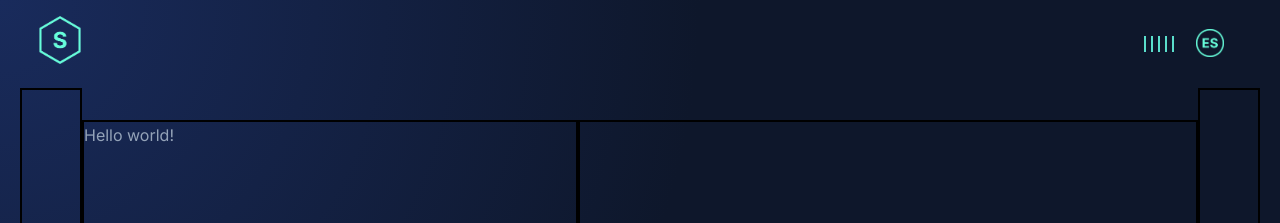
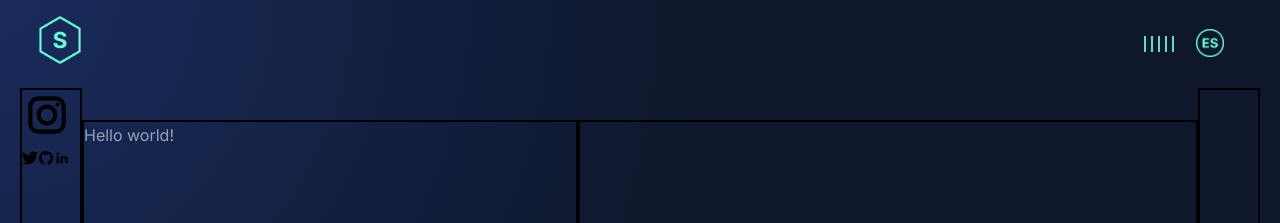
Before and after one commit to SantiagoPBustos/website-santiagobustos, a Next.js app: page /en in a window 1280 px wide. Shown: the top 223 px of the page. Built offline with nearby package versions, Linux system fonts and the light colour scheme.

Commit message:
configure social links

```diff
--- a/src/app/[locale]/page.tsx
+++ b/src/app/[locale]/page.tsx
@@ -5,6 +5,7 @@ import Preferences from "@/componentsUI/Preferences/Preferences";
 import Logo from "@/subComponentsUI/Logo/Logo";
 import PersonalInfo from "@/componentsUI/PersonalInfo/PersonalInfo";
 import { useTranslations } from "next-intl";
+import SocialLinks from "@/componentsUI/SocialLinks/SocialLinks";
 
 export default function Home() {
   const [coordinates, setCoordinates] = useState({ x: 0, y: 0 });
@@ -31,7 +32,9 @@ export default function Home() {
         <Preferences />
       </header>
       <main className="page-wrapper">
-        <section className="side-wrapper"></section>
+        <section className="side-wrapper">
+          <SocialLinks />
+        </section>
         <section className="sticky-wrapper">
           <PersonalInfo title={t("title")} />
         </section>
--- /dev/null
+++ b/src/componentsUI/SocialLinks/SocialLinks.tsx
@@ -0,0 +1,20 @@
+"use client";
+
+import {
+  GithubIcon,
+  InstagramIcon,
+  LinkedInIcon,
+  TwitterIcon,
+} from "@/subComponentsUI/Icons/Icons";
+import styles from "./styles.module.css";
+
+export default function SocialLinks() {
+  return (
+    <div className={`${styles.preferences}`}>
+      <InstagramIcon />
+      <TwitterIcon />
+      <GithubIcon />
+      <LinkedInIcon />
+    </div>
+  );
+}
--- a/src/subComponentsUI/Icons/Icons.tsx
+++ b/src/subComponentsUI/Icons/Icons.tsx
@@ -1,5 +1,76 @@
 "use client";
 
 import * as React from "react";
-import Image from "next/image";
 import styles from "./style.module.css";
+
+export const InstagramIcon = ({ className, ...rest }: any) => (
+  <svg
+    xmlns="http://www.w3.org/2000/svg"
+    viewBox="0 0 24 24"
+    width="50px"
+    height="50px"
+    {...rest}
+    className={`${className}`}
+  >
+    <path
+      fill="currentColor"
+      d="M 8 3 C 5.243 3 3 5.243 3 8 L 3 16 C 3 18.757 5.243 21 8 21 L 16 21 C 18.757 21 21 18.757 21 16 L 21 8 C 21 5.243 18.757 3 16 3 L 8 3 z M 8 5 L 16 5 C 17.654 5 19 6.346 19 8 L 19 16 C 19 17.654 17.654 19 16 19 L 8 19 C 6.346 19 5 17.654 5 16 L 5 8 C 5 6.346 6.346 5 8 5 z M 17 6 A 1 1 0 0 0 16 7 A 1 1 0 0 0 17 8 A 1 1 0 0 0 18 7 A 1 1 0 0 0 17 6 z M 12 7 C 9.243 7 7 9.243 7 12 C 7 14.757 9.243 17 12 17 C 14.757 17 17 14.757 17 12 C 17 9.243 14.757 7 12 7 z M 12 9 C 13.654 9 15 10.346 15 12 C 15 13.654 13.654 15 12 15 C 10.346 15 9 13.654 9 12 C 9 10.346 10.346 9 12 9 z"
+    />
+  </svg>
+);
+
+export const LinkedInIcon = ({ className, ...rest }: any) => (
+  <svg
+    xmlns="http://www.w3.org/2000/svg"
+    width="1em"
+    height="1em"
+    viewBox="0 0 256 256"
+    {...rest}
+    className={`${className}`}
+  >
+    <path fill="none" d="M0 0h256v256H0z" />
+    <g fill="none">
+      <rect width={256} height={256} fill="none" rx={60} />
+      <rect width={256} height={256} fill="none" rx={60} />
+      <path
+        fill="currentColor"
+        d="M184.715 217.685h29.27a4 4 0 0 0 4-3.999l.015-61.842c0-32.323-6.965-57.168-44.738-57.168-14.359-.534-27.9 6.868-35.207 19.228a.32.32 0 0 1-.595-.161V101.66a4 4 0 0 0-4-4h-27.777a4 4 0 0 0-4 4v112.02a4 4 0 0 0 4 4h29.268a4 4 0 0 0 4-4v-55.373c0-15.657 2.97-30.82 22.381-30.82 19.135 0 19.383 17.916 19.383 31.834v54.364a4 4 0 0 0 4 4ZM38 59.627c0 11.865 9.767 21.627 21.632 21.627 11.862-.001 21.623-9.769 21.623-21.631C81.253 47.761 71.491 38 59.628 38 47.762 38 38 47.763 38 59.627Zm6.959 158.058h29.307a4 4 0 0 0 4-4V101.66a4 4 0 0 0-4-4H44.959a4 4 0 0 0-4 4v112.025a4 4 0 0 0 4 4Z"
+      />
+    </g>
+  </svg>
+);
+
+export const TwitterIcon = ({ className, ...rest }: any) => {
+  return (
+    <svg
+      xmlns="http://www.w3.org/2000/svg"
+      width="1em"
+      height="1em"
+      viewBox="0 0 512 512"
+      {...rest}
+      className={`${className}`}
+    >
+      <path
+        fill="currentColor"
+        d="M459.37 151.716c.325 4.548.325 9.097.325 13.645 0 138.72-105.583 298.558-298.558 298.558-59.452 0-114.68-17.219-161.137-47.106 8.447.974 16.568 1.299 25.34 1.299 49.055 0 94.213-16.568 130.274-44.832-46.132-.975-84.792-31.188-98.112-72.772 6.498.974 12.995 1.624 19.818 1.624 9.421 0 18.843-1.3 27.614-3.573-48.081-9.747-84.143-51.98-84.143-102.985v-1.299c13.969 7.797 30.214 12.67 47.431 13.319-28.264-18.843-46.781-51.005-46.781-87.391 0-19.492 5.197-37.36 14.294-52.954 51.655 63.675 129.3 105.258 216.365 109.807-1.624-7.797-2.599-15.918-2.599-24.04 0-57.828 46.782-104.934 104.934-104.934 30.213 0 57.502 12.67 76.67 33.137 23.715-4.548 46.456-13.32 66.599-25.34-7.798 24.366-24.366 44.833-46.132 57.827 21.117-2.273 41.584-8.122 60.426-16.243-14.292 20.791-32.161 39.308-52.628 54.253z"
+      />
+    </svg>
+  );
+};
+
+export const GithubIcon = ({ className, ...rest }: any) => (
+  <svg
+    xmlns="http://www.w3.org/2000/svg"
+    width="1em"
+    height="1em"
+    viewBox="0 0 512 512"
+    {...rest}
+    className={`${className}`}
+  >
+    <path fill="none" d="M0 0h512v512H0z" />
+    <path
+      fill="currentColor"
+      d="M256 32C132.3 32 32 134.9 32 261.7c0 101.5 64.2 187.5 153.2 217.9a17.56 17.56 0 0 0 3.8.4c8.3 0 11.5-6.1 11.5-11.4 0-5.5-.2-19.9-.3-39.1a102.4 102.4 0 0 1-22.6 2.7c-43.1 0-52.9-33.5-52.9-33.5-10.2-26.5-24.9-33.6-24.9-33.6-19.5-13.7-.1-14.1 1.4-14.1h.1c22.5 2 34.3 23.8 34.3 23.8 11.2 19.6 26.2 25.1 39.6 25.1a63 63 0 0 0 25.6-6c2-14.8 7.8-24.9 14.2-30.7-49.7-5.8-102-25.5-102-113.5 0-25.1 8.7-45.6 23-61.6-2.3-5.8-10-29.2 2.2-60.8a18.64 18.64 0 0 1 5-.5c8.1 0 26.4 3.1 56.6 24.1a208.21 208.21 0 0 1 112.2 0c30.2-21 48.5-24.1 56.6-24.1a18.64 18.64 0 0 1 5 .5c12.2 31.6 4.5 55 2.2 60.8 14.3 16.1 23 36.6 23 61.6 0 88.2-52.4 107.6-102.3 113.3 8 7.1 15.2 21.1 15.2 42.5 0 30.7-.3 55.5-.3 63 0 5.4 3.1 11.5 11.4 11.5a19.35 19.35 0 0 0 4-.4C415.9 449.2 480 363.1 480 261.7 480 134.9 379.7 32 256 32Z"
+    />
+  </svg>
+);
--- a/src/subComponentsUI/Icons/style.module.css
+++ b/src/subComponentsUI/Icons/style.module.css
@@ -0,0 +1,4 @@
+.iconFill {
+    fill: var(--background);
+    color: var(--text);
+}
```
Also changed, not shown: src/componentsUI/SocialLinks/styles.module.css (added).
